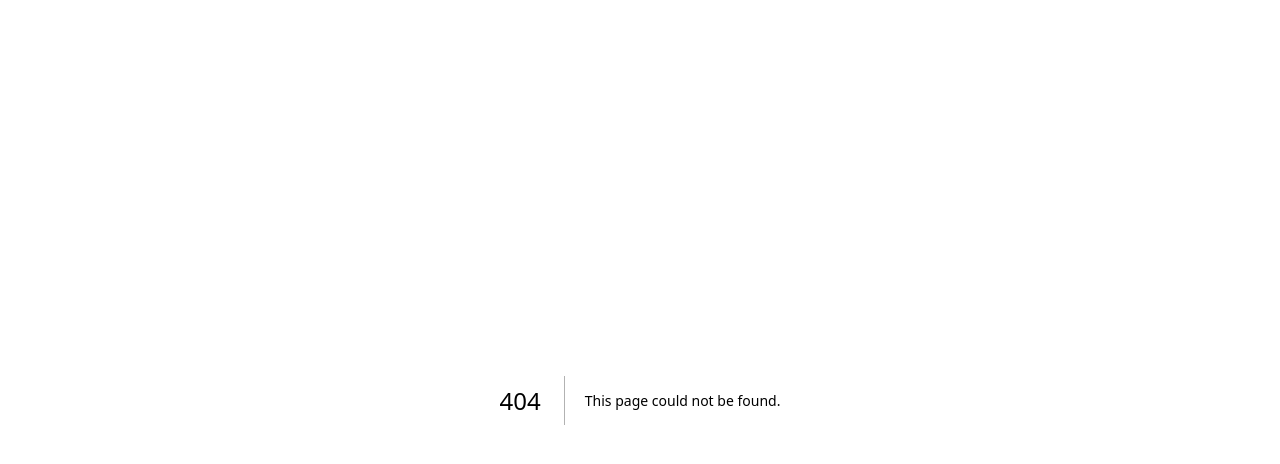
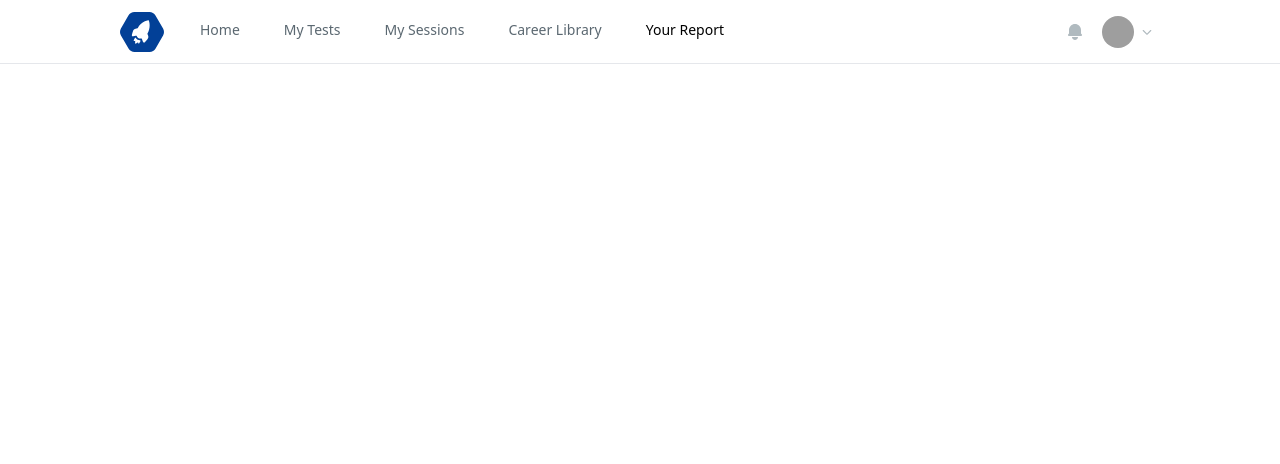
Before and after one commit to Yash-KK/infigon-frontend, a Next.js app: page /playground in a window 1280 px wide. Before the commit this address had no page. Shown: the top 464 px of the page. Built offline with nearby package versions, Linux system fonts and the light colour scheme; grey boxes are pictures that could not be loaded.

Commit message:
setup playground to test components and create appbar

```diff
--- /dev/null
+++ b/app/playground/page.tsx
@@ -0,0 +1,9 @@
+import AppBar from "@/components/AppBar";
+
+export default function Playground() {
+  return (
+    <div>
+      <AppBar/>
+    </div>
+  );
+}
--- /dev/null
+++ b/components/AppBar.tsx
@@ -0,0 +1,39 @@
+import InfigonIcon from "@/icons/Infigon";
+import NotificationIcon from "@/icons/Notification";
+import ChevronDownIcon from "@/icons/ChevronDown";
+import Label from "./ui/Label";
+
+const AppBar = () => {
+  return (
+    <div className="flex h-16 items-center py-10py-5 px-30 border-b-1 border-gray-200">
+      <div className="flex flex-1">
+        <InfigonIcon />
+        <div className="flex space-x-5 ml-6">
+          <Label text="Home" />
+          <Label text="My Tests" />
+          <Label text="My Sessions" />
+          <Label text="Career Library" />
+          <Label text="Your Report" className="text-black" />
+        </div>
+      </div>
+
+      <div className="flex items-center pr-2">
+        <NotificationIcon />
+
+        <div className="flex justify-center items-center ml-5">
+          <img
+            className="size-8 rounded-full"
+            src="https://images.unsplash.com/photo-1472099645785-5658abf4ff4e?ixlib=rb-1.2.1&ixid=eyJhcHBfaWQiOjEyMDd9&auto=format&fit=facearea&facepad=2&w=256&h=256&q=80"
+            alt=""
+          />
+
+          <div className="ml-2">
+            <ChevronDownIcon />
+          </div>
+        </div>
+      </div>
+    </div>
+  );
+};
+
+export default AppBar;
--- /dev/null
+++ b/components/ui/Label.tsx
@@ -0,0 +1,16 @@
+interface LabelProps {
+  text: string;
+  className?: string;
+}
+
+const Label = ({ text, className }: LabelProps) => {
+  return (
+    <label
+      className={`rounded-md px-3 py-2 text-sm font-medium text-[#5B6871] ${className}`}
+    >
+      {text}
+    </label>
+  );
+};
+
+export default Label;
--- /dev/null
+++ b/icons/ChevronDown.tsx
@@ -0,0 +1,18 @@
+const ChevronDownIcon = () => {
+  return (
+    <svg
+      width="10"
+      height="6"
+      viewBox="0 0 10 6"
+      fill="none"
+      xmlns="http://www.w3.org/2000/svg"
+    >
+      <path
+        d="M9.14795 1.89797L5.39795 5.64797C5.34569 5.70041 5.28359 5.74201 5.21522 5.77041C5.14685 5.7988 5.07354 5.81341 4.99951 5.81341C4.92548 5.81341 4.85217 5.7988 4.7838 5.77041C4.71543 5.74201 4.65333 5.70041 4.60107 5.64797L0.851073 1.89797C0.745401 1.79229 0.686035 1.64897 0.686035 1.49953C0.686035 1.35009 0.745401 1.20676 0.851073 1.10109C0.956746 0.99542 1.10007 0.936054 1.24951 0.936054C1.39895 0.936054 1.54228 0.99542 1.64795 1.10109L4.99998 4.45312L8.35201 1.10062C8.45768 0.994951 8.601 0.935585 8.75045 0.935585C8.89989 0.935585 9.04321 0.994951 9.14889 1.10062C9.25456 1.2063 9.31392 1.34962 9.31392 1.49906C9.31392 1.6485 9.25456 1.79183 9.14889 1.8975L9.14795 1.89797Z"
+        fill="#B0BABF"
+      />
+    </svg>
+  );
+};
+
+export default ChevronDownIcon;
--- /dev/null
+++ b/icons/Infigon.tsx
@@ -0,0 +1,27 @@
+const InfigonIcon = () => {
+  return (
+    <svg
+      width="44"
+      height="40"
+      viewBox="0 0 44 40"
+      fill="none"
+      xmlns="http://www.w3.org/2000/svg"
+    >
+      <path
+        d="M43.0558 16.4566L35.4724 3.44659C34.2334 1.29814 31.9345 -0.0147939 29.4565 0.000125816L14.3942 0.0598048C11.9162 0.0747246 9.63225 1.40258 8.40816 3.55103L0.914366 16.6207C-0.30972 18.7692 -0.30972 21.41 0.944222 23.5435L8.52759 36.5535C9.7666 38.6871 12.0655 40 14.5435 40L29.6207 39.9403C32.0987 39.9254 34.3827 38.5975 35.6068 36.4491L43.0856 23.3794C44.3097 21.2309 44.3097 18.5901 43.0558 16.4566Z"
+        fill="#024097"
+      />
+      <path
+        d="M21.7089 26.4976C19.3802 27.0198 17.3798 25.9008 16.5737 23.6629C16.2752 23.7076 15.9617 23.7673 15.6631 23.827C14.8421 24.006 14.0211 24.1851 13.2 24.3492C12.8119 24.4536 12.3939 24.3343 12.1252 24.0359C11.8416 23.7673 11.7371 23.3495 11.8565 22.9766C12.2596 21.589 12.6328 20.1866 13.1105 18.8289C13.5135 17.6651 14.3943 16.949 15.6183 16.6804C16.2155 16.5611 16.8275 16.4566 17.4395 16.3671C17.6038 16.3522 17.753 16.2477 17.8127 16.0985C19.3503 13.0251 21.8134 10.8915 24.8438 9.35481C25.9037 8.8177 26.9934 8.37011 28.1876 8.20599C28.4563 8.13139 28.725 8.28059 28.7997 8.54915C29.2326 9.51893 29.4266 10.5484 29.5311 11.6077C29.8297 14.3679 29.5311 17.0385 28.4712 19.6047C28.1876 20.2462 27.8592 20.8729 27.5009 21.4846C27.3964 21.6338 27.3815 21.8128 27.4562 21.9769C27.6801 22.4991 27.8741 23.0362 28.0831 23.5584C28.6056 24.9012 28.3966 26.1246 27.4562 27.2138C26.5903 28.2134 25.7394 29.2279 24.8587 30.2276C24.2616 30.8989 23.2763 30.7199 22.9479 29.8695C22.5747 28.8699 22.2015 27.8702 21.8283 26.8557C21.7985 26.7363 21.7537 26.6319 21.7089 26.4976Z"
+        fill="white"
+      />
+      <path
+        d="M15.2153 28.7505C14.9018 28.8549 14.6331 28.9295 14.3793 29.0191C14.1554 29.1086 13.9165 29.034 13.7822 28.84C13.6329 28.661 13.6031 28.3924 13.7374 28.1836C14.1405 27.4674 14.5286 26.7513 14.9316 26.05C15.0809 25.7815 15.4093 25.677 15.678 25.8262C15.7527 25.871 15.8273 25.9307 15.887 26.0053C16.8126 27.3779 18.3352 28.2432 19.9922 28.3178C20.2907 28.3178 20.5445 28.5565 20.5445 28.8549C20.5445 28.9594 20.5147 29.0638 20.455 29.1533C20.0668 29.8844 19.6488 30.6006 19.2458 31.3167C19.1413 31.5256 18.9025 31.63 18.6785 31.5853C18.4546 31.5703 18.2755 31.4062 18.2307 31.1824C18.171 30.9139 18.1113 30.6304 18.0516 30.3022C17.8724 30.4066 17.7679 30.4663 17.6784 30.511C17.126 30.8691 16.5886 31.2421 16.0363 31.6151C15.8273 31.7643 15.6183 31.824 15.3795 31.7046C15.1556 31.5853 15.0361 31.3465 15.0809 31.0929C15.1556 30.3618 15.1854 29.6009 15.2153 28.7505Z"
+        fill="white"
+      />
+    </svg>
+  );
+};
+
+
+export default InfigonIcon
--- /dev/null
+++ b/icons/Notification.tsx
@@ -0,0 +1,18 @@
+const NotificationIcon = () => {
+  return (
+    <svg
+      width="14"
+      height="16"
+      viewBox="0 0 14 16"
+      fill="none"
+      xmlns="http://www.w3.org/2000/svg"
+    >
+      <path
+        d="M6.99979 0C5.40849 0 3.88236 0.632141 2.75715 1.75736C1.63193 2.88258 0.999787 4.4087 0.999787 6V9.586L0.292787 10.293C0.152977 10.4329 0.057771 10.611 0.0192035 10.805C-0.0193641 10.9989 0.000438951 11.2 0.076109 11.3827C0.151779 11.5654 0.279918 11.7215 0.444328 11.8314C0.608738 11.9413 0.802037 12 0.999787 12H12.9998C13.1975 12 13.3908 11.9413 13.5552 11.8314C13.7197 11.7215 13.8478 11.5654 13.9235 11.3827C13.9991 11.2 14.0189 10.9989 13.9804 10.805C13.9418 10.611 13.8466 10.4329 13.7068 10.293L12.9998 9.586V6C12.9998 4.4087 12.3676 2.88258 11.2424 1.75736C10.1172 0.632141 8.59109 0 6.99979 0ZM6.99979 16C6.20414 16 5.44108 15.6839 4.87847 15.1213C4.31586 14.5587 3.99979 13.7956 3.99979 13H9.99979C9.99979 13.7956 9.68372 14.5587 9.12111 15.1213C8.5585 15.6839 7.79544 16 6.99979 16Z"
+        fill="#B0BABF"
+      />
+    </svg>
+  );
+};
+
+export default NotificationIcon;
```
